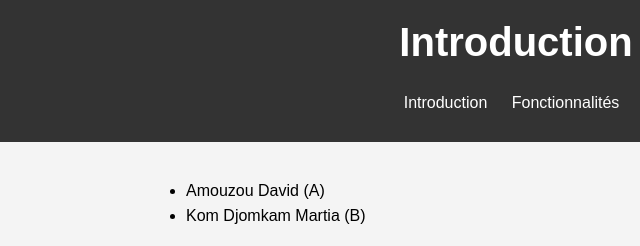
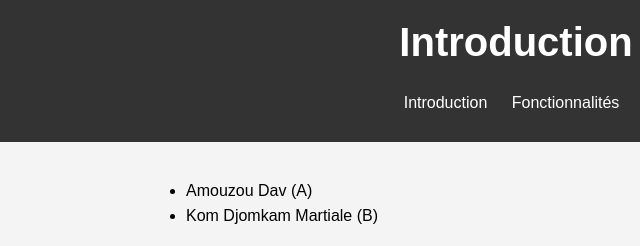
Before and after one commit to davidamouzou/TD4, a plain HTML site: page index.html in a window 1280 px wide. Shown: the top 246 px of the page, 74-714 px from the left. Drawn offline with Linux system fonts and the light colour scheme.

Commit message:
modification de NOM

```diff
--- a/index.html
+++ b/index.html
@@ -23,8 +23,8 @@
     <main>
         <section>
             <ul>
-                <li>Amouzou David (A)</li>
-                <li>Kom Djomkam Martia (B)</li>
+                <li>Amouzou Dav (A)</li>
+                <li>Kom Djomkam Martiale (B)</li>
             </ul>
         </section>
         <section id="introduction">
```
